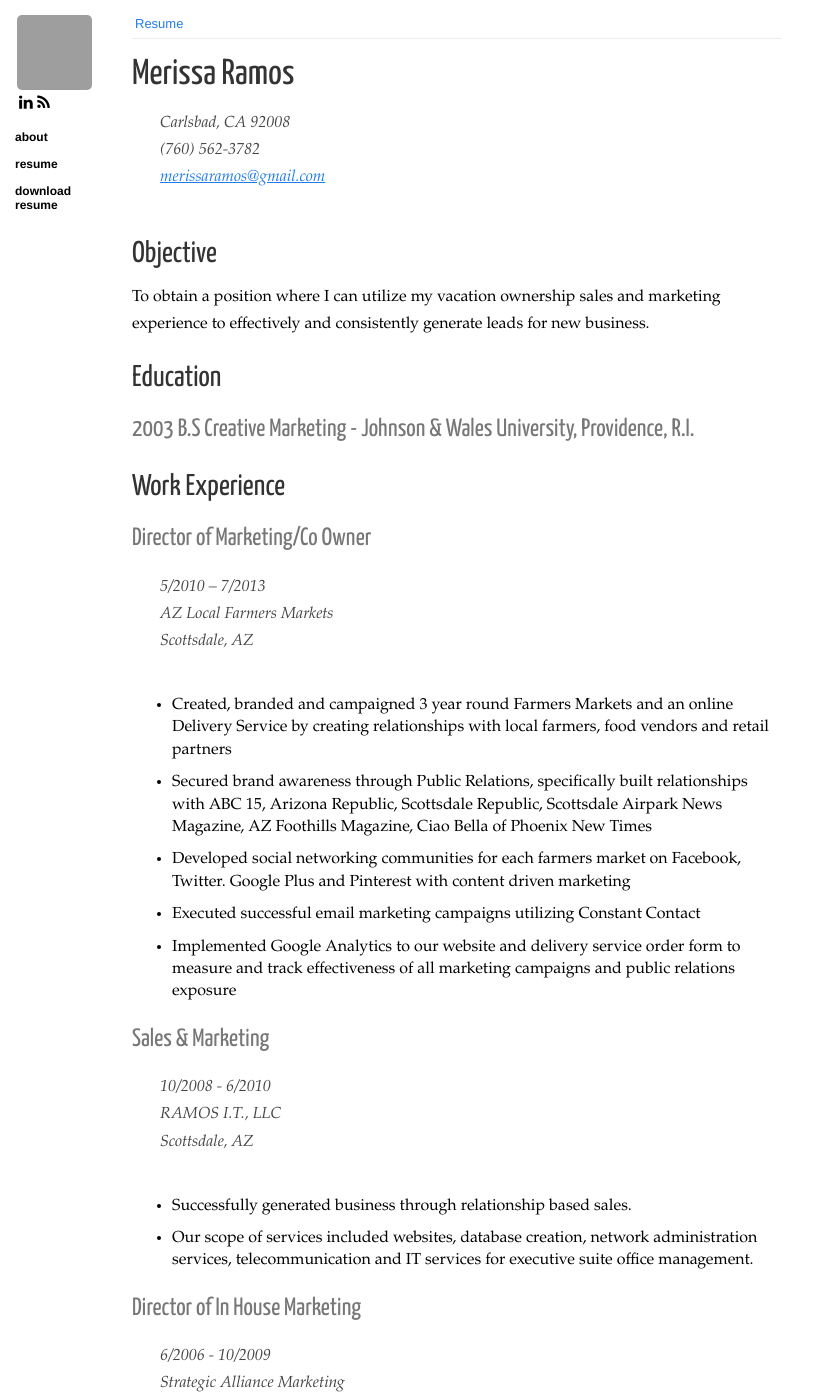
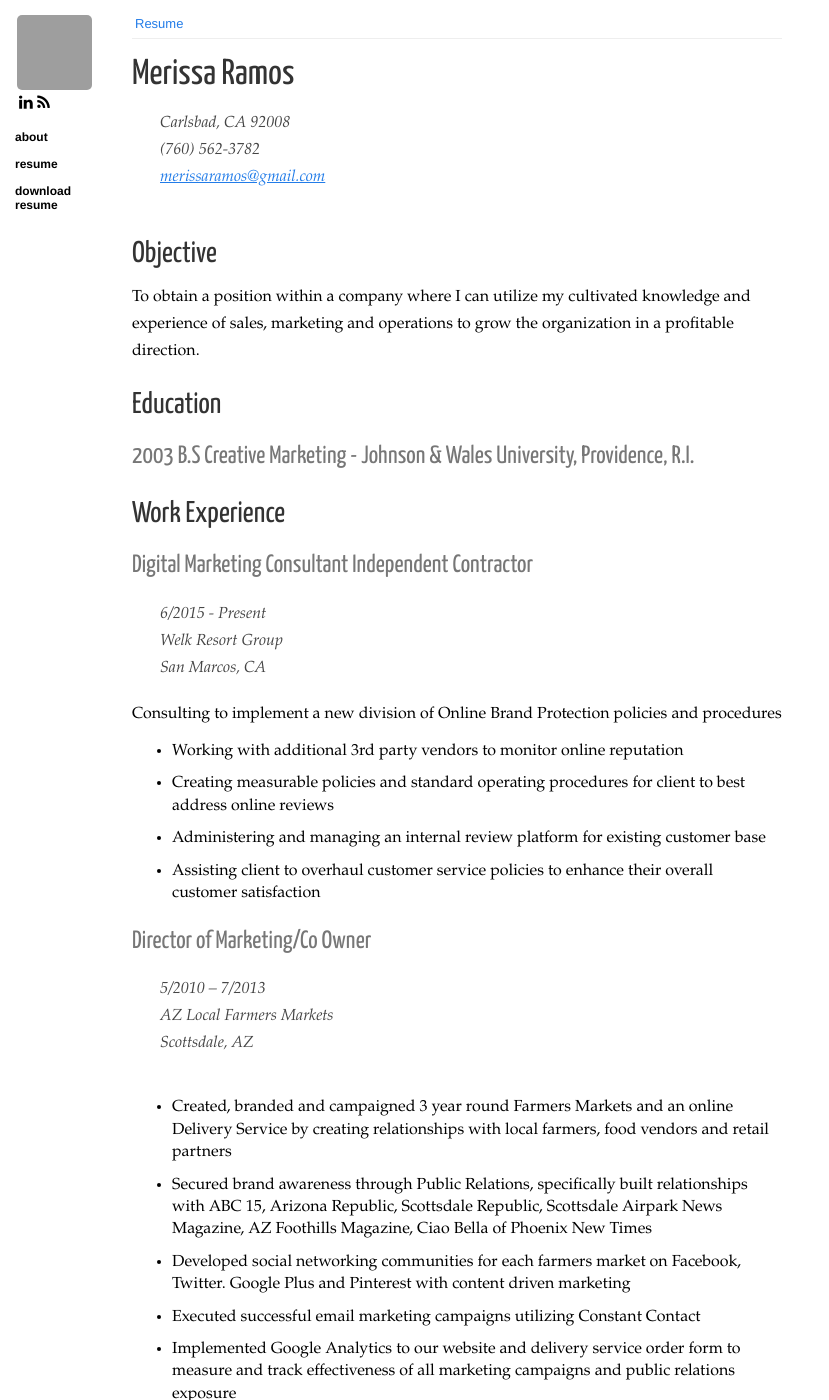
Before and after one commit to merissaramos/merissaramos.github.io, a Jekyll site: the page built from index.html, in a window 1280 px wide and 1400 px high. Shown: the whole window, without its empty margins (0-829 px from the left). Built offline with Jekyll 4.4.1, drawn with Linux system fonts in a browser that asks for light colours; nearby versions of some CDN libraries; Markdown is read by kramdown in place of the engine named in the settings; grey boxes are pictures that could not be loaded.

Commit message:
add new experience

```diff
--- a/_includes/sidebar.html
+++ b/_includes/sidebar.html
@@ -19,7 +19,7 @@
     <ul>
       <li><a href="/about.html">about</a></li>
       <li><a href="/">resume</a></li>
-        <li><a href="/Merissa_Ramos_7605623782.doc">download resume</a></li>
+        <li><a href="/Merissa_Ramos_7605623782.docx">download resume</a></li>
     </ul>
   </section>
 </section>
--- a/index.html
+++ b/index.html
@@ -22,13 +22,29 @@ title: "Posts"
 
     <h2>Objective</h2>
 
-    <p>To obtain a position where I can utilize my vacation ownership sales and marketing experience to effectively and consistently generate leads for new business.</p>
+    <p>To obtain a position within a company where I can utilize my cultivated knowledge and experience of sales, marketing and operations to grow the organization in a profitable direction.</p>
 
     <h2>Education</h2>
 
     <h3>2003 B.S Creative Marketing - Johnson &amp; Wales University, Providence, R.I.</h3>
 
     <h2>Work Experience</h2>
+
+    <h3>Digital Marketing Consultant Independent Contractor</h3>
+
+    <blockquote><p>6/2015 - Present<br>
+        Welk Resort Group<br>
+        San Marcos, CA</p></blockquote>
+
+    Consulting to implement a new division of Online Brand Protection policies and procedures
+
+    <ul>
+        <li>Working with additional 3rd party vendors to monitor online reputation</li>
+        <li>Creating measurable policies and standard operating procedures for client to best address online reviews</li>
+        <li>Administering and managing an internal review platform for existing customer base</li>
+        <li>Assisting client to overhaul customer service policies to enhance their overall customer satisfaction</li>
+    </ul>
+
 
     <h3>Director of Marketing/Co Owner</h3>
 
@@ -47,7 +63,7 @@ title: "Posts"
 
     <h3>Sales &amp; Marketing</h3>
 
-    <blockquote><p>10/2008 - 6/2010<br>
+    <blockquote><p>10/2008 - 6/2015<br>
         RAMOS I.T., LLC<br>
         Scottsdale, AZ</p></blockquote>
 
```
Also changed, not shown: 2 other files.
